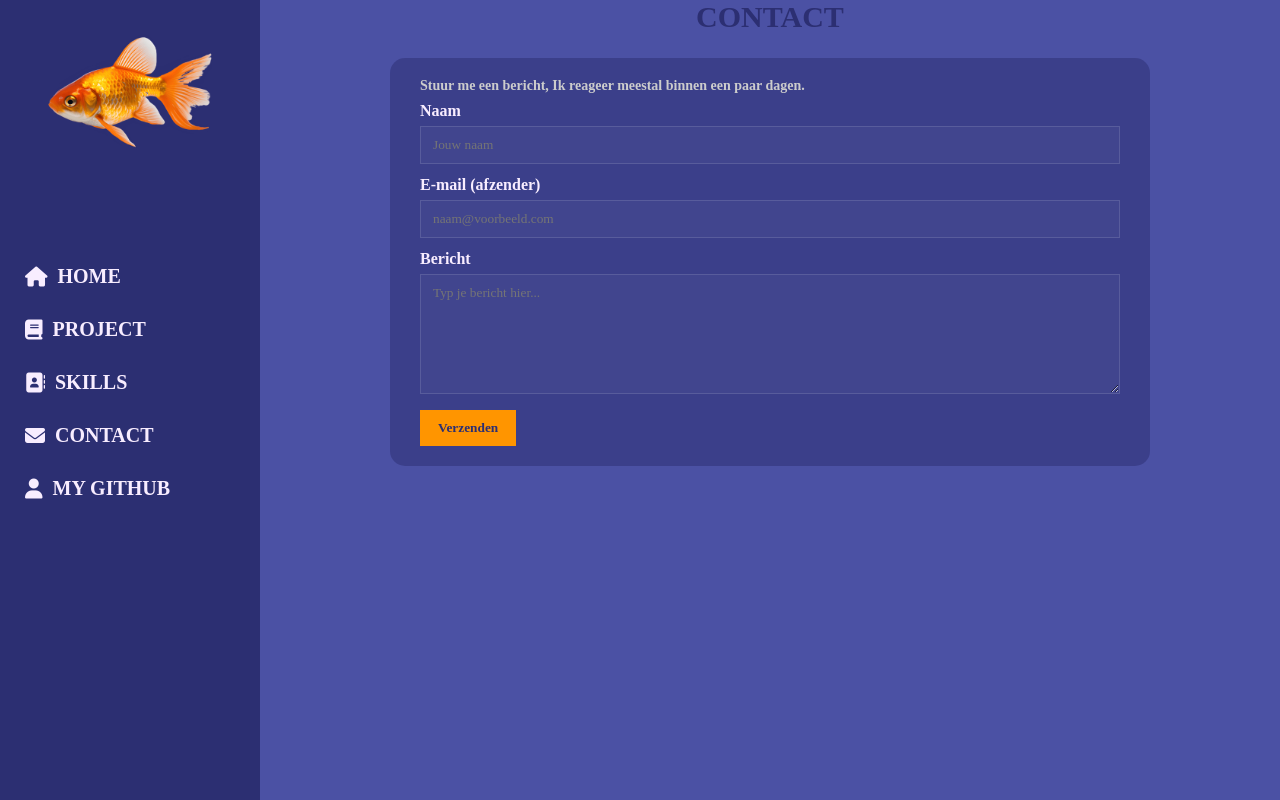
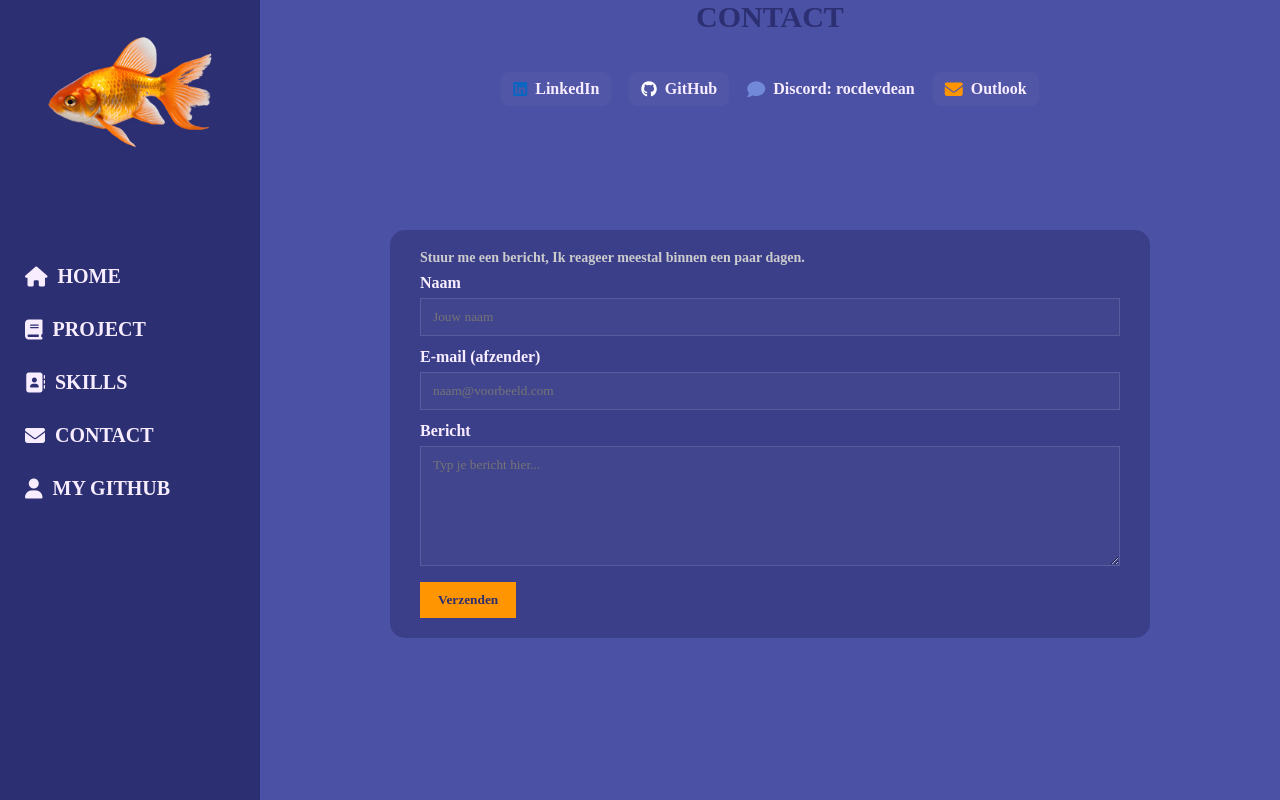
Before and after one commit to FaylixOnTop/PortfolioWebsite, a plain HTML site: page contact.html in a window 1280 px wide. Drawn offline with Linux system fonts and the light colour scheme.

Commit message:
updated code structure

```diff
--- a/contact.html
+++ b/contact.html
@@ -23,10 +23,33 @@
             <div class="section">
                 <div class="box-area">
                     <h2 style="color: #2c2f72; font-size: 30px;">Contact</h2>
+            <footer style="width:100%; max-width:900px; margin: 20px auto 60px;">
+                <div class="social-footer" style="display:flex; justify-content:center; gap:18px; align-items:center;">
+                    <a href="https://www.linkedin.com/in/dean-splinter-164279365/" target="_blank" rel="noopener" aria-label="LinkedIn" style="color:#F8EDFF; text-decoration:none; display:flex; gap:8px; align-items:center;">
+                        <i class="fa-brands fa-linkedin" style="color:#0A66C2;"></i>
+                        <span style="color:#F8EDFF;">LinkedIn</span>
+                    </a>
 
-                    <div class="form-box">
-                        <div class="contact-form" aria-label="Contactformulier">
-                        <p class="contact-note">Stuur me een bericht, Ik reageer meestal binnen een paar dagen.</p>
+                    <a href="https://github.com/FaylixOnTop" target="_blank" rel="noopener" aria-label="GitHub" style="color:#F8EDFF; text-decoration:none; display:flex; gap:8px; align-items:center;">
+                        <i class="fa-brands fa-github" style="color:#fff;"></i>
+                        <span style="color:#F8EDFF;">GitHub</span>
+                    </a>
+
+                    <div aria-label="Discord" style="color:#F8EDFF; display:flex; gap:8px; align-items:center;">
+                        <i class="fa fa-comment" style="color:#7289DA;"></i>
+                        <span style="color:#F8EDFF;">Discord: rocdevdean</span>
+                    </div>
+
+                    <a href="mailto:2191822@roc-dev.com" aria-label="Outlook" style="color:#F8EDFF; text-decoration:none; display:flex; gap:8px; align-items:center;">
+                        <i class="fa fa-envelope" style="color:#ff9500;"></i>
+                        <span style="color:#F8EDFF;">Outlook</span>
+                    </a>
+                </div>
+            </footer>
+
+            <div class="form-box">
+                <div class="contact-form" aria-label="Contactformulier">
+                    <p class="contact-note">Stuur me een bericht, Ik reageer meestal binnen een paar dagen.</p>
                         <form id="contactForm" onsubmit="sendEmail(event)">
                             <label for="name">Naam</label>
                             <input id="name" name="name" type="text" placeholder="Jouw naam" required>
--- a/main.css
+++ b/main.css
@@ -295,6 +295,37 @@ nav ul li a:hover:before{
     transition: width 0.6s ease;
 }
 
+/* Social footer (used on contact page) */
+.social-footer {
+    display: flex;
+    gap: 18px;
+    justify-content: center;
+    align-items: center;
+    margin: 18px 0 40px;
+}
+
+.social-footer a,
+.social-footer .discord {
+    color: #F8EDFF;
+    text-decoration: none;
+    display: inline-flex;
+    gap: 8px;
+    align-items: center;
+    background: rgba(255,255,255,0.03);
+    padding: 8px 12px;
+    border-radius: 8px;
+    font-weight: 600;
+}
+
+.social-footer a:hover {
+    background: rgba(255,149,0,0.08);
+    color: #ff9500;
+}
+
+.social-footer .fa {
+    font-size: 18px;
+}
+
 .form-box {
     background: rgba(44, 47, 114, 0.5);
     border-radius: 15px;
```
Lines whose indentation alone changed are shown as unchanged.
